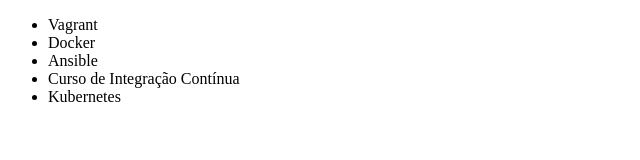
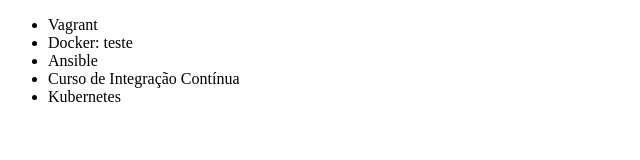
Before and after one commit to leilagomesf/treinamento-git, a plain HTML site: page index.html in a window 1280 px wide. Shown: the full height of the page, 0-640 px from the left. Drawn offline with Linux system fonts and the light colour scheme.

Commit message:
Atualizando nome curso docker

```diff
--- a/index.html
+++ b/index.html
@@ -7,7 +7,7 @@
 <body>
     <ul>
         <li>Vagrant</li>
-        <li>Docker</li>
+        <li>Docker: teste</li>
         <li>Ansible</li>
         <li>Curso de Integração Contínua</li>
         <li>Kubernetes</li>
```
